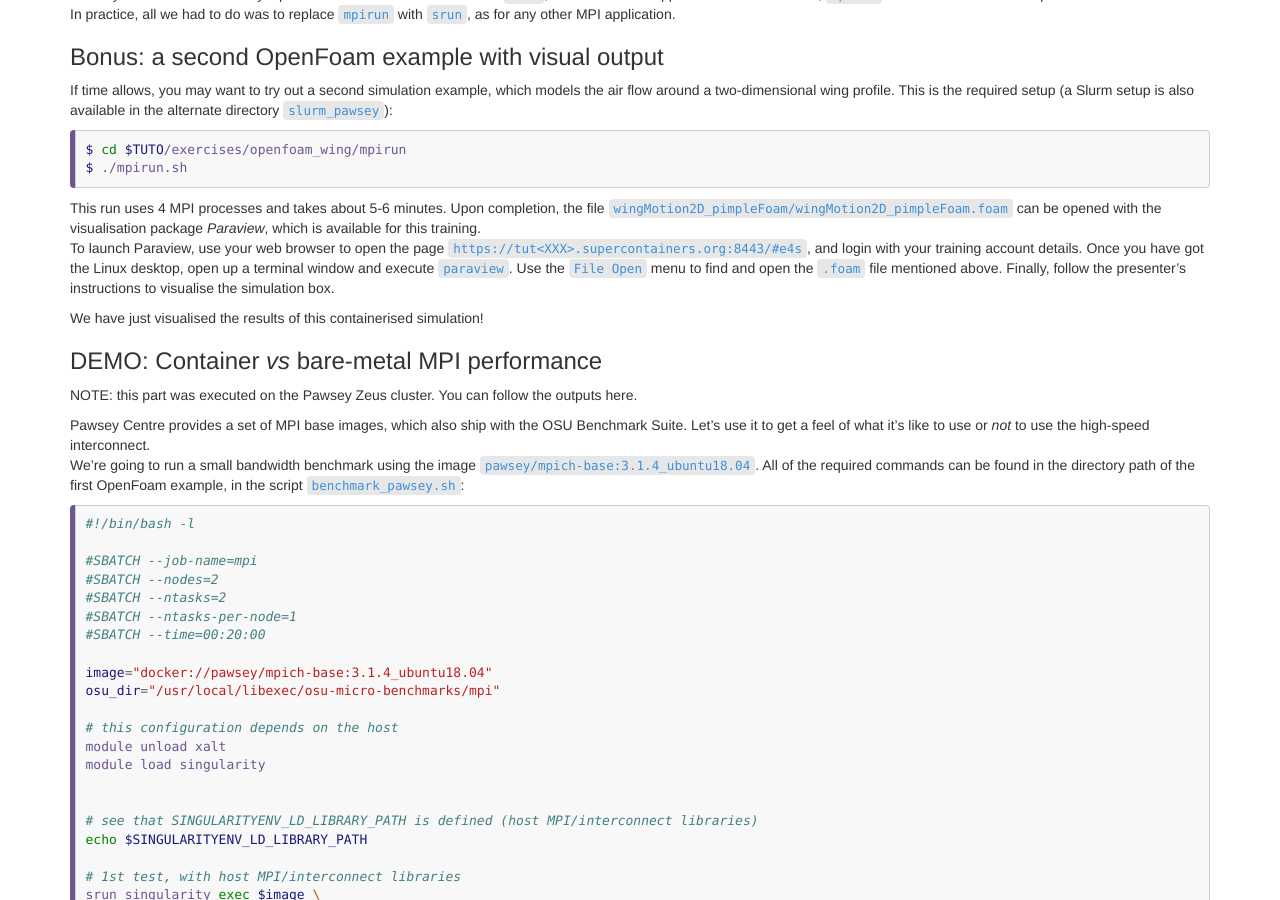
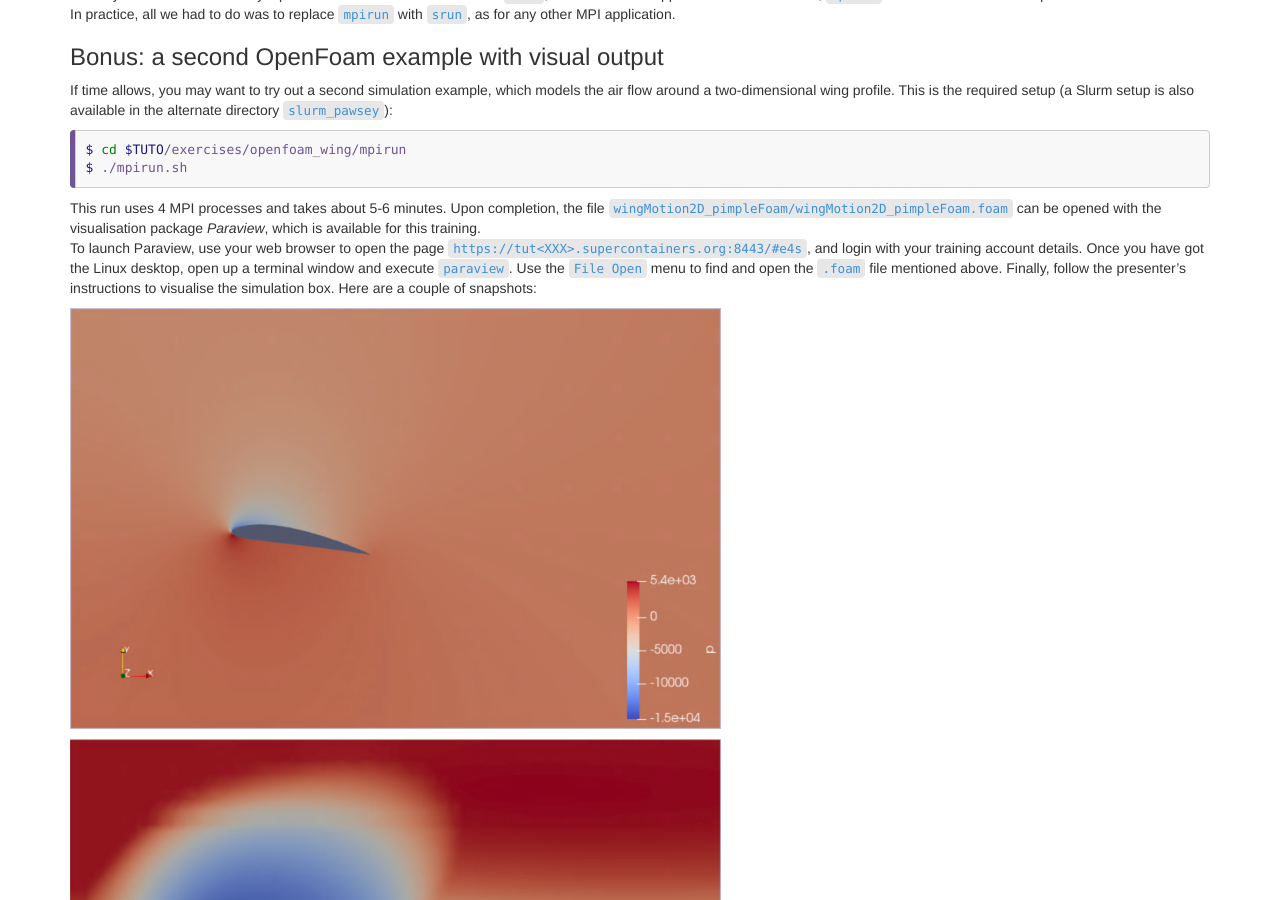
Before and after one commit to supercontainers/isc-tutorial, a Jekyll site: the page built from _episodes/14.hpc.md, in a window 1280 px wide and 900 px high, scrolled down 3158 px. Built offline with Jekyll 4.4.1, drawn with Linux system fonts in a browser that asks for light colours.

Commit message:
wing pictures

````diff
--- a/_episodes/14.hpc.md
+++ b/_episodes/14.hpc.md
@@ -213,7 +213,12 @@ $ ./mpirun.sh
 ```
 
 This run uses 4 MPI processes and takes about 5-6 minutes.  Upon completion, the file `wingMotion2D_pimpleFoam/wingMotion2D_pimpleFoam.foam` can be opened with the visualisation package *Paraview*, which is available for this training.
-To launch Paraview, use your web browser to open the page `https://tut<XXX>.supercontainers.org:8443/#e4s`, and login with your training account details.  Once you have got the Linux desktop, open up a terminal window and execute `paraview`.  Use the `File Open` menu to find and open the `.foam` file mentioned above.  Finally, follow the presenter's instructions to visualise the simulation box.
+To launch Paraview, use your web browser to open the page `https://tut<XXX>.supercontainers.org:8443/#e4s`, and login with your training account details.  Once you have got the Linux desktop, open up a terminal window and execute `paraview`.  Use the `File Open` menu to find and open the `.foam` file mentioned above.  Finally, follow the presenter's instructions to visualise the simulation box.  Here are a couple of snapshots:
+
+<img src="{{ page.root }}/fig/wing_p_pressure.png" alt="Wing pressure map" width="651"/>
+
+<img src="{{ page.root }}/fig/wing_nut_viscosity.png" alt="Wing viscosity map" width="651"/>
+
 
 We have just visualised the results of this containerised simulation!
 
````
Also changed, not shown: fig/wing_nut_viscosity.png (added), fig/wing_p_pressure.png (added).
